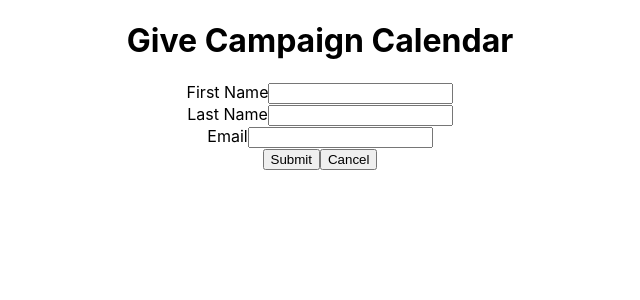
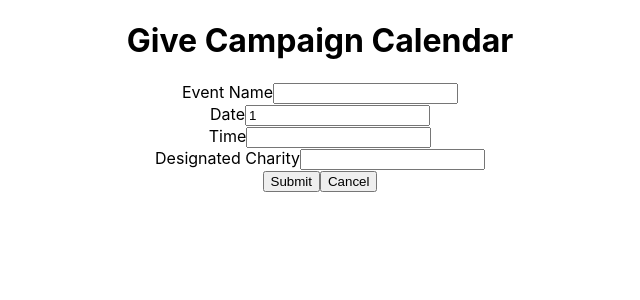
Before and after one commit to Somanath1786/Give-Calendar, a React (Create React App) app in the folder give-calendar/: page / in a window 1280 px wide. Both pictures are taken after a click on the button 500 px from the left and 186 px from the top of the page. Shown: the top 300 px of the page, without its empty margins (320-960 px from the left). Built offline with nearby package versions, Linux system fonts and the light colour scheme.

Commit message:
Added selected date and set the date in state and as a readonly value in form

```diff
--- a/give-calendar/src/DateCard.js
+++ b/give-calendar/src/DateCard.js
@@ -28,14 +28,14 @@ const styles = {
 
 class DateCard extends React.Component {
     render() {
-        const {classes, date, onShowForm} = this.props;
+        const {classes, date} = this.props;
       return (
         <div>
           <Card className={classes.card}>
           <CardHeader size= "small"
               action= {
                   <IconButton
-                  onClick={onShowForm}>
+                  onClick={() => this.props.dispatch(showForm(date))}>
                   <AddCircleOutline />
                   </IconButton>
               }
@@ -46,14 +46,8 @@ class DateCard extends React.Component {
       )};
 }
 
-function mapDispatchToProps(dispatch) {
-  return{
-    onShowForm: () => dispatch(showForm())
-  };
-}
-
 let styleCard = withStyles(styles)(DateCard);
 export default connect(
   null,
-  mapDispatchToProps
+  null
 )(styleCard);
--- a/give-calendar/src/Form.js
+++ b/give-calendar/src/Form.js
@@ -2,21 +2,24 @@ import React from 'react'
 import { Field, reduxForm } from 'redux-form'
 
 let ContactForm = props => {
-  const { handleSubmit, onCancelForm} = props
-
+  const { handleSubmit, onCancelForm, date} = props
   return (
     <form onSubmit={handleSubmit}>
       <div>
-        <label htmlFor="firstName">First Name</label>
-        <Field name="firstName" component="input" type="text" />
+        <label htmlFor="Event Name">Event Name</label>
+        <Field name="Event Name" component="input" type="text" />
       </div>
       <div>
-        <label htmlFor="lastName">Last Name</label>
-        <Field name="lastName" component="input" type="text" />
+        <label htmlFor="Date">Date</label>
+        <input type="text" value={date} readOnly></input>
       </div>
       <div>
-        <label htmlFor="email">Email</label>
-        <Field name="email" component="input" type="email" />
+        <label htmlFor="Time">Time</label>
+        <Field name="Time" component="input" type="text" />
+      </div>
+      <div>
+        <label htmlFor="Designated Charity">Designated Charity</label>
+        <Field name="Designated Charity" component="input" type="text" />
       </div>
       <button type="submit">Submit</button>
       <button type="button" onClick={onCancelForm}> Cancel</button>
--- a/give-calendar/src/MainPage.js
+++ b/give-calendar/src/MainPage.js
@@ -13,13 +13,13 @@ class MainPage extends React.Component{
     }
 
     render(){
-        const {show, onHideForm} = this.props;
+        const {show, date, onHideForm} = this.props;
 
         // Decide whether you are showing the calendar or the form based on state
         var displayItem;
-        if (show.display === true)
+        if (show === true)
         {
-            displayItem = <ContactForm onSubmit={this.handleSubmit} onCancelForm = {onHideForm} />
+            displayItem = <ContactForm onSubmit={this.handleSubmit} onCancelForm = {onHideForm} date={date}/>
         }
         else
         {
@@ -35,9 +35,10 @@ class MainPage extends React.Component{
     }
 }
 
-function mapStateToProps(show) {
+function mapStateToProps(state) {
     return {
-      show: show,
+      show : state.myReducer.display,
+      date : state.myReducer.selectedDate
     };
 }
 
--- a/give-calendar/src/store.js
+++ b/give-calendar/src/store.js
@@ -1,31 +1,52 @@
 import {createStore, combineReducers} from 'redux';
 import {reducer as formReducer } from 'redux-form';
 
+const initState = {
+    display : false,
+    selectedDate : 0
+}
 
-export function displayReducer(show = false, action = {}) {
+
+export function displayReducer(state = initState, action = {}) {
     switch (action.type) {
         case 'SHOW' :
-            return true;
+            return Object.assign({}, state, {
+                display : true,
+                selectedDate : action.selectedDate
+            });
         case 'HIDE' :
-            return false;
+            return Object.assign({}, state, {
+                display: false
+            });
         default :
-            return show;
+            return state;
     }
 }
 
-export function showForm() {
-    return {type: 'SHOW'};
-}
-
-export function hideForm() {
-    return {type: 'HIDE'};
-}
 
 const rootReducer = combineReducers({
     form: formReducer,
-    display : displayReducer
+    myReducer : displayReducer
 })
 
 
 
-export default createStore(rootReducer);
+const store = createStore(rootReducer);
+
+export function showForm(date) {
+    console.log(store.getState());
+    return {
+        type: 'SHOW',
+        selectedDate : date
+        };
+}
+
+export function hideForm() {
+    console.log(store.getState());
+    return {
+        type: 'HIDE',
+        display: false
+    };
+}
+
+export default store;
```
